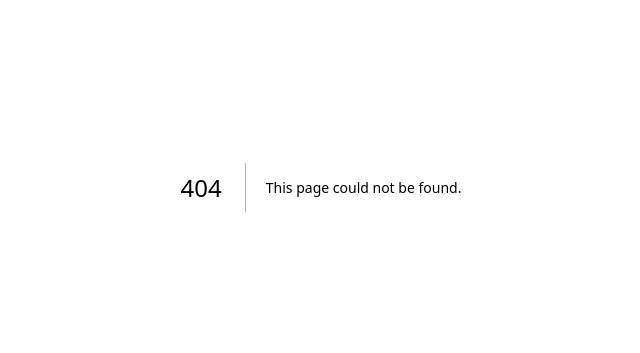
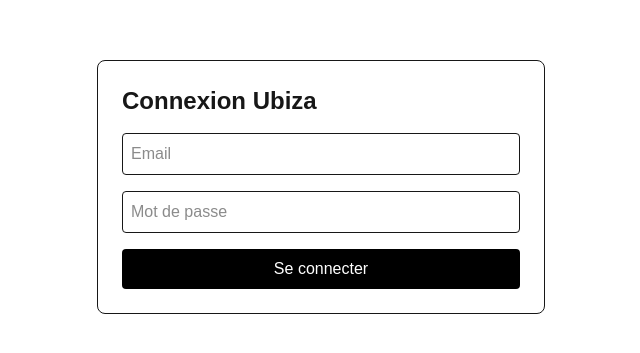
Before and after one commit to ulrich2k25/ubiza, a Next.js app in the folder frontend/: page /login in a window 1280 px wide. Before the commit this address had no page. Shown: the part 213-566 px from the top of the page, without its empty margins (319-959 px from the left). Built offline with nearby package versions, Linux system fonts and the light colour scheme; no server answers.

Commit message:
feat: setup frontend authentication

```diff
--- /dev/null
+++ b/frontend/src/app/login/page.tsx
@@ -0,0 +1,66 @@
+"use client";
+
+import { useState } from "react";
+import { authService } from "@/features/auth/auth.service";
+import { useRouter } from "next/navigation";
+
+export default function LoginPage() {
+  const router = useRouter();
+
+  const [email, setEmail] = useState("");
+  const [password, setPassword] = useState("");
+  const [error, setError] = useState("");
+
+  async function handleLogin(e: React.FormEvent) {
+    e.preventDefault();
+
+    try {
+      setError("");
+
+      await authService.login({
+        email,
+        password,
+      });
+
+      router.push("/dashboard");
+    } catch (err: any) {
+      setError(err.message);
+    }
+  }
+
+  return (
+    <main className="min-h-screen flex items-center justify-center">
+      <form
+        onSubmit={handleLogin}
+        className="w-full max-w-md space-y-4 p-6 border rounded-lg"
+      >
+        <h1 className="text-2xl font-bold">Connexion Ubiza</h1>
+
+        {error && <p className="text-red-500">{error}</p>}
+
+        <input
+          type="email"
+          placeholder="Email"
+          value={email}
+          onChange={(e) => setEmail(e.target.value)}
+          className="w-full border p-2 rounded"
+        />
+
+        <input
+          type="password"
+          placeholder="Mot de passe"
+          value={password}
+          onChange={(e) => setPassword(e.target.value)}
+          className="w-full border p-2 rounded"
+        />
+
+        <button
+          type="submit"
+          className="w-full bg-black text-white p-2 rounded"
+        >
+          Se connecter
+        </button>
+      </form>
+    </main>
+  );
+}
--- /dev/null
+++ b/frontend/src/features/auth/auth.service.ts
@@ -0,0 +1,44 @@
+import { api } from "@/services/api";
+
+export interface LoginData {
+  email: string;
+  password: string;
+}
+
+export interface RegisterData {
+  email: string;
+  password: string;
+  firstName: string;
+  lastName: string;
+  referralCode?: string;
+}
+
+export const authService = {
+  async register(data: RegisterData) {
+    return api("/auth/register", {
+      method: "POST",
+      body: JSON.stringify(data),
+    });
+  },
+
+  async login(data: LoginData) {
+    const response = await api("/auth/login", {
+      method: "POST",
+      body: JSON.stringify(data),
+    });
+
+    if (response.access_token) {
+      localStorage.setItem("token", response.access_token);
+    }
+
+    return response;
+  },
+
+  async me() {
+    return api("/auth/me");
+  },
+
+  logout() {
+    localStorage.removeItem("token");
+  },
+};
--- /dev/null
+++ b/frontend/src/services/api.ts
@@ -0,0 +1,27 @@
+const API_URL = process.env.NEXT_PUBLIC_API_URL;
+
+export async function api(endpoint: string, options: RequestInit = {}) {
+  const token =
+    typeof window !== "undefined" ? localStorage.getItem("token") : null;
+
+  const response = await fetch(`${API_URL}${endpoint}`, {
+    ...options,
+    headers: {
+      "Content-Type": "application/json",
+      ...(token
+        ? {
+            Authorization: `Bearer ${token}`,
+          }
+        : {}),
+      ...options.headers,
+    },
+  });
+
+  const data = await response.json();
+
+  if (!response.ok) {
+    throw new Error(data.message || "Erreur API");
+  }
+
+  return data;
+}
```
